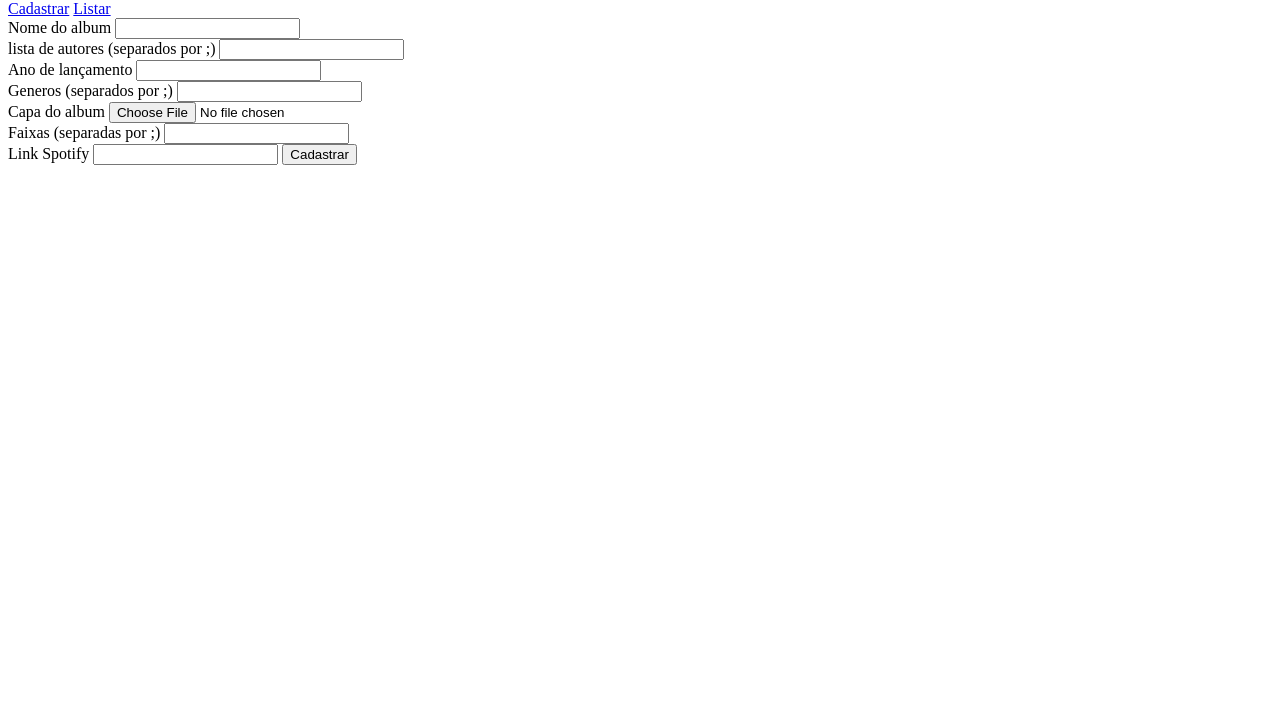
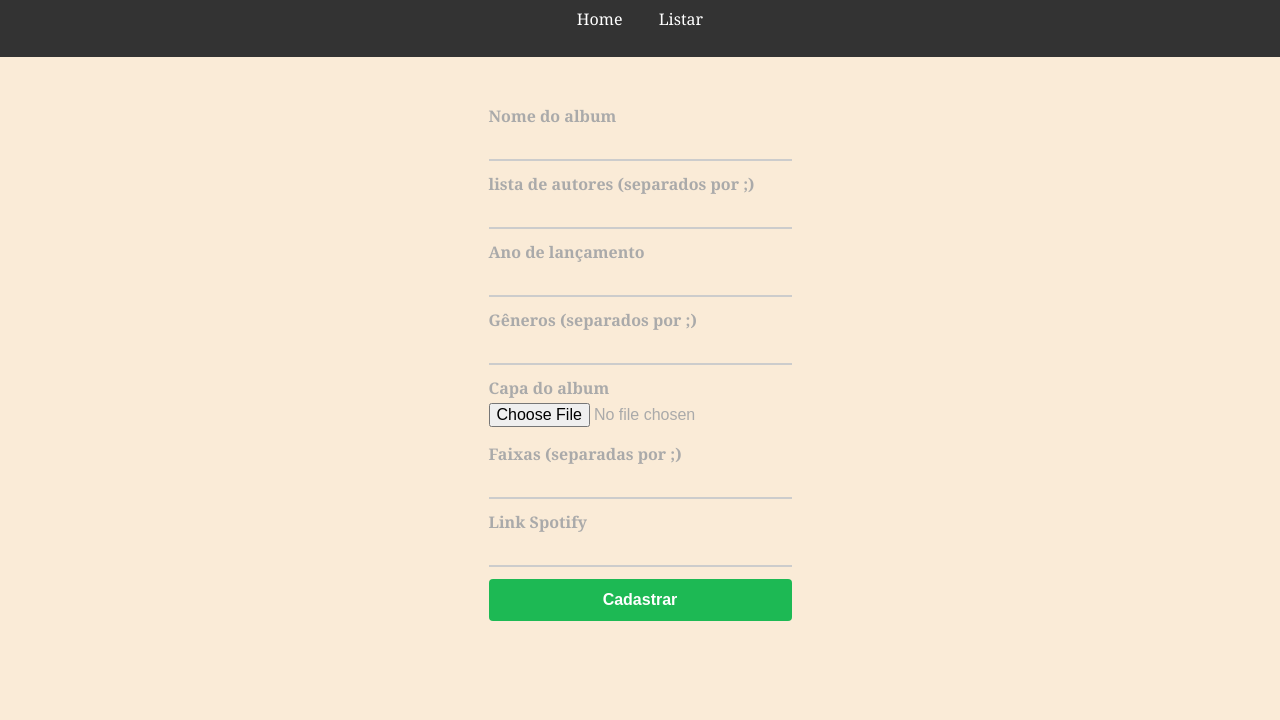
Before and after one commit to Bruce2107/Faculdade, a plain HTML site: page WEB/Musica/cadastro.html in a window 1280 px wide. Shown: the part 80-800 px from the top of the page. Drawn offline with Linux system fonts and the light colour scheme.

Commit message:
cadastro

```diff
--- a/WEB/Musica/cadastro.html
+++ b/WEB/Musica/cadastro.html
@@ -4,6 +4,8 @@
 <head>
   <meta charset="UTF-8">
   <meta name="viewport" content="width=device-width, initial-scale=1.0">
+  <link type="text/css" rel="stylesheet" media="screen" href="./css/style.css">
+  <link type="text/css" rel="stylesheet" media="screen" href="./css/singup.css">
   <title>Criar disco</title>
 </head>
 
@@ -17,36 +19,48 @@
       </svg>Cadastre um disco
     </h1>
     <nav>
-      <a href="cadastro.html">Cadastrar</a>
+      <a href="home.html">Home</a>
       <a href="listar.html">Listar</a>
     </nav>
   </header>
-  <form action="#" method="post">
-    <label for="album_nome">Nome do album</label>
-    <input type="text" id="album_nome">
-    <!-- TODO - adicionar função para gerar dinamicamente o campo de autores -->
-    <br>
-    <label for="autores">lista de autores (separados por ;)</label>
-    <input type="text" id="autores">
-    <br>
-    <label for="ano">Ano de lançamento</label>
-    <input type="number" id="ano">
-    <br>
-    <!-- TODO - adicionar função para gerar dinamicamente o campo de genero -->
-    <label for="genero">Generos (separados por ;)</label>
-    <input type="text" id="genero">
-    <br>
-    <label for="capa">Capa do album</label>
-    <input type="file" id="capa">
-    <br>
-    <!-- TODO - adicionar função para gerar dinamicamente o campo de faixas -->
-    <label for="faixas">Faixas (separadas por ;)</label>
-    <input type="text" id="faixas">
-    <br>
-    <label for="spotify_link">Link Spotify</label>
-    <input type="text" id="spotify_link">
-    <button type="submit">Cadastrar</button>
-  </form>
+  <main>
+    <article>
+      <form action="#" method="post">
+        <label>
+          Nome do album
+          <input type="text" name="album_nome">
+        </label>
+        <!-- TODO - adicionar função para gerar dinamicamente o campo de autores -->
+        <label>
+          lista de autores (separados por ;)
+          <input type="text" name="autores">
+        </label>
+        <label>
+          Ano de lançamento
+          <input type="number" name="ano">
+        </label>
+        <!-- TODO - adicionar função para gerar dinamicamente o campo de genero -->
+        <label>
+          Gêneros (separados por ;)
+          <input type="text" name="genero">
+        </label>
+        <label>
+          Capa do album
+          <input type="file" name="capa">
+        </label>
+        <!-- TODO - adicionar função para gerar dinamicamente o campo de faixas -->
+        <label>
+          Faixas (separadas por ;)
+          <input type="text" name="faixas">
+        </label>
+        <label>
+          Link Spotify
+          <input type="text" name="spotify_link">
+        </label>
+        <input type="submit" value="Cadastrar">
+      </form>
+    </article>
+  </main>
 </body>
 
 </html>
--- /dev/null
+++ b/WEB/Musica/css/singup.css
@@ -0,0 +1,72 @@
+header h1 {
+  margin: 0;
+  padding-bottom: 12px;
+}
+
+header h1 svg {
+  width: 48px;
+  height: 48px;
+  vertical-align: middle;
+}
+
+form[method='post'] {
+  margin: 0;
+  padding: 0;
+  display: flex;
+  flex-direction: column;
+  gap: 12px;
+}
+
+form[method='post'] input:not([type='submit']) {
+  margin: 0;
+  padding: 0;
+  border: 0;
+  border-bottom: 2px solid #ccc;
+  outline: none;
+  font-size: 16px;
+  height: 28px;
+  transition: border-color 0.2s ease-in-out;
+  width: 100%;
+  background-color: transparent;
+}
+
+form[method='post'] input[type='file'] {
+  border: none;
+}
+
+form[method='post'] input:not([type='submit']):focus {
+  border-color: #aaa;
+}
+
+form[method='post'] input[type='submit'] {
+  margin: 0;
+  padding: 0;
+  border: 0;
+  border-radius: 4px;
+  background-color: #1db954;
+  color: #fff;
+  font-size: 16px;
+  font-weight: bold;
+  padding: 12px 0;
+  cursor: pointer;
+  transition: background-color 0.2s ease-in-out;
+}
+
+form[method='post'] input[type='submit']:hover {
+  background-color: #1ed760;
+}
+
+label {
+  margin: 0;
+  padding: 0;
+  font-size: 16px;
+  font-weight: bold;
+  color: #aaa;
+  gap: 4px;
+  display: flex;
+  flex-direction: column;
+  transition: color 0.2s ease-in-out;
+}
+label:has(input:not([type='submit']):focus) {
+  color: #666;
+}
```
